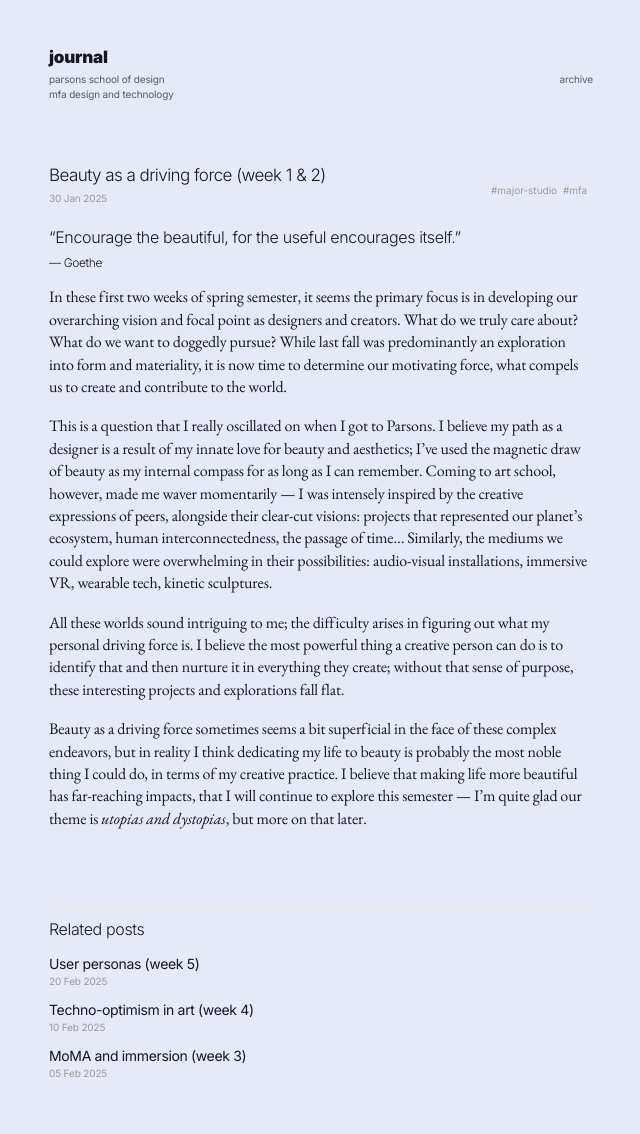
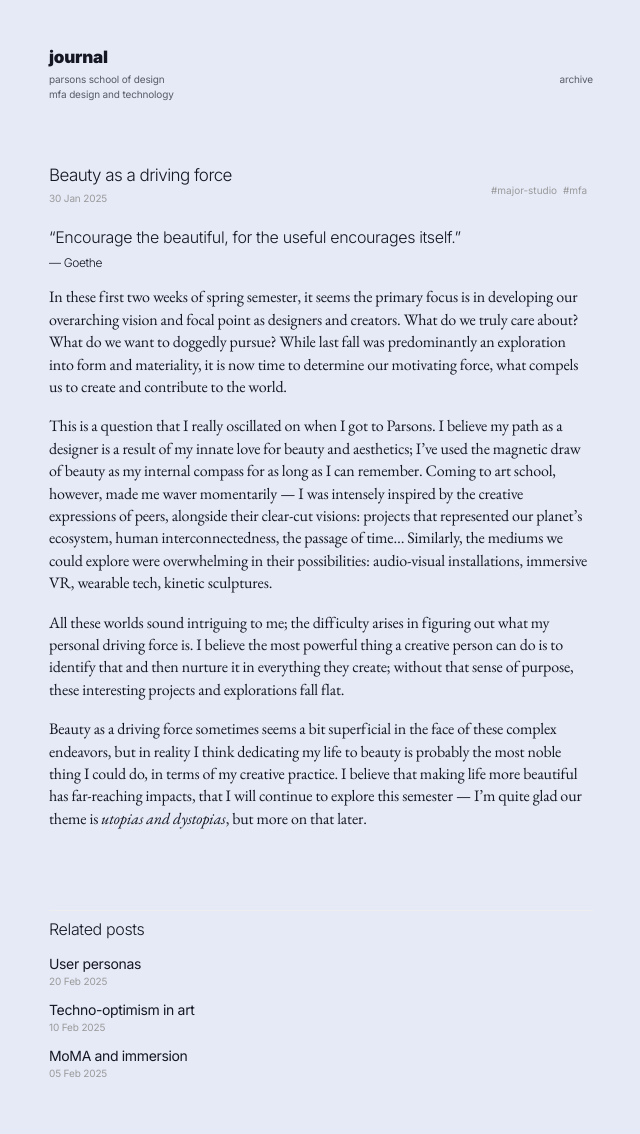
Before and after one commit to vasukisunder/vasukisunder.github.io, a Jekyll site: the page built from _posts/2025-01-30-week1.md, in a window 1280 px wide. Shown: the whole page, without its empty margins (319-959 px from the left). Built offline with Jekyll 4.4.1, drawn with Linux system fonts in a browser that asks for light colours.

Commit message:
removing weeks)

```diff
--- a/_posts/2025-01-30-week1.md
+++ b/_posts/2025-01-30-week1.md
@@ -1,6 +1,6 @@
 ---
 layout: post
-title: Beauty as a driving force (week 1 & 2)
+title: Beauty as a driving force
 tags: major-studio mfa
 ---
 
--- a/_posts/2025-02-05-week3.md
+++ b/_posts/2025-02-05-week3.md
@@ -1,6 +1,6 @@
 ---
 layout: post
-title: 'MoMA and immersion (week 3)'
+title: MoMA and immersion
 tags: major-studio mfa
 ---
 
--- a/_posts/2025-02-10-week4.md
+++ b/_posts/2025-02-10-week4.md
@@ -1,6 +1,6 @@
 ---
 layout: post
-title: 'Techno-optimism in art (week 4)'
+title: Techno-optimism in art
 tags: major-studio mfa
 ---
 
--- a/_posts/2025-02-20-week5.md
+++ b/_posts/2025-02-20-week5.md
@@ -1,10 +1,10 @@
 ---
 layout: post
-title: 'User personas (week 5)'
+title: User personas
 tags: major-studio mfa
 ---
 
-After my time working in the industry as a product designer, I have a somewhat jaded view towards certain UX concepts like  user personas and scenarios (or what they’ve evolved to become). In an academic context, I fully understand the reasoning behind constructing these models, but I am relatively unconvinced in their real-world applications.
+After my time working in the industry as a product designer, I have a somewhat jaded view towards certain UX concepts like user personas and scenarios (or what they’ve evolved to become). In an academic context, I fully understand the reasoning behind constructing these models, but I am relatively unconvinced in their real-world applications.
 
 Personas are always going to be biased. This problematic element of their nature surfaces several times even in our assigned reading — in “*From User to Character*,” Nielsen looks at two prominent authors in scenario-based design methods and is immediately able to render their personas as unrealistic, flat, and limited — an insight that I can wholeheartedly agree with based on the examples shared.
 
```
